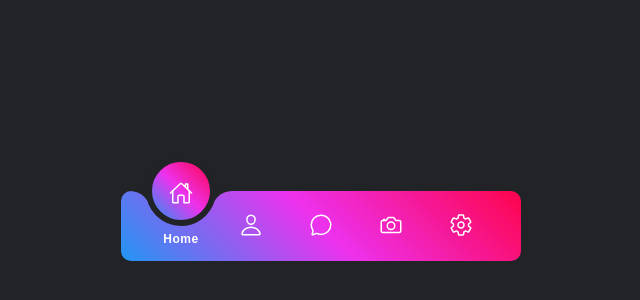
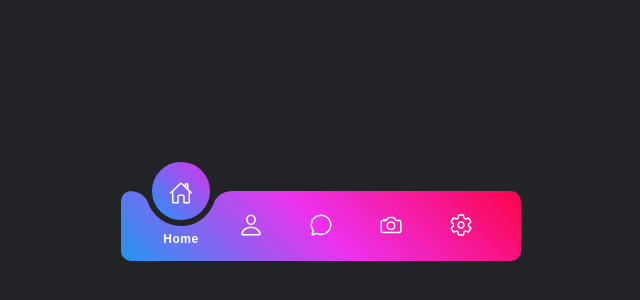
Before and after one commit to Sayan-01/coolNavBar, a plain HTML site: page index.html in a window 1280 px wide. Shown: the part 174-474 px from the top of the page, without its empty margins (319-959 px from the left). Drawn offline with nearby package versions, Linux system fonts and the light colour scheme.

Commit message:
Indicator colour changed

```diff
--- a/menu.css
+++ b/menu.css
@@ -85,7 +85,7 @@ li.active .text {
     position: absolute;
     width: 70px;
     height: 70px;
-    background-image: linear-gradient(45deg, #2196f3, rgb(237, 49, 237), #fd044b);
+    background-image: linear-gradient(45deg, #2196f3, rgb(221, 49, 237));
     top: -35px;
     border-radius: 50%;
     transition: 0.5s;
```
